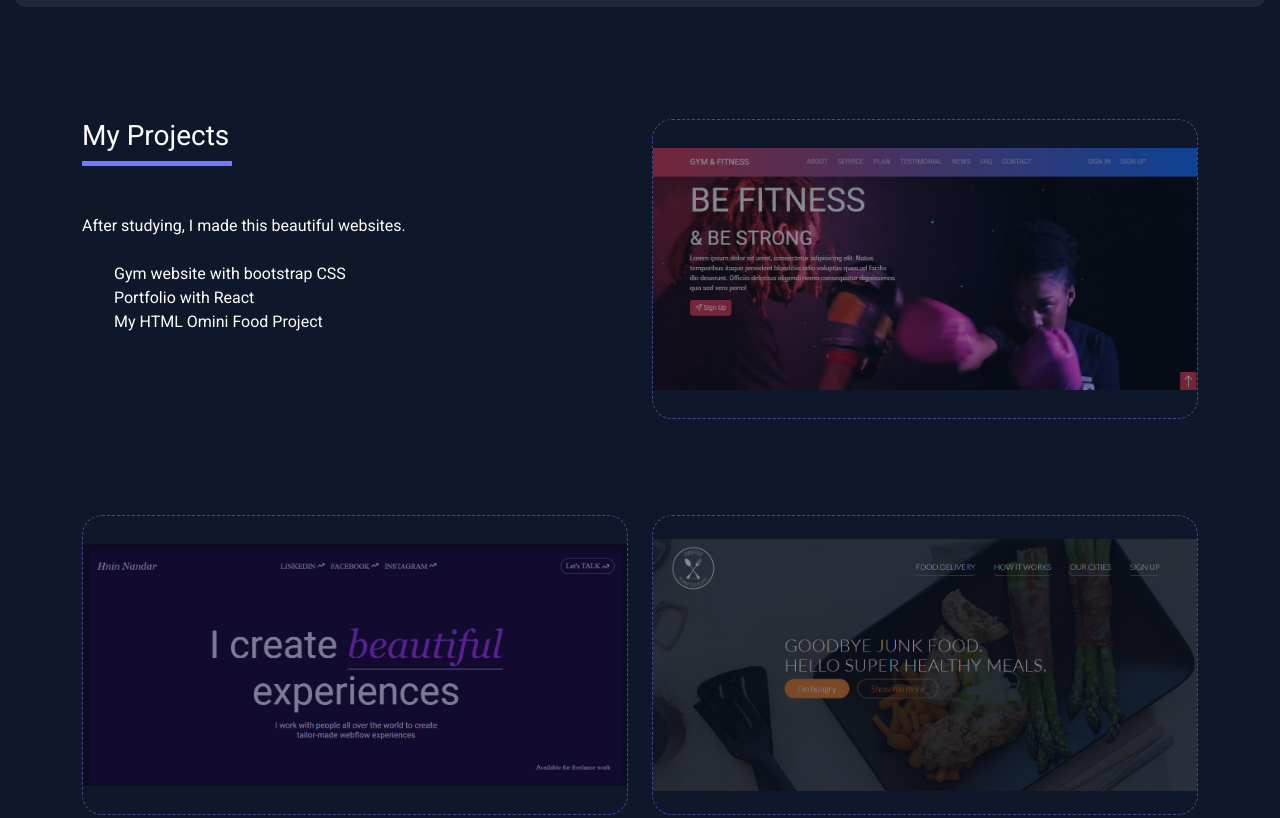
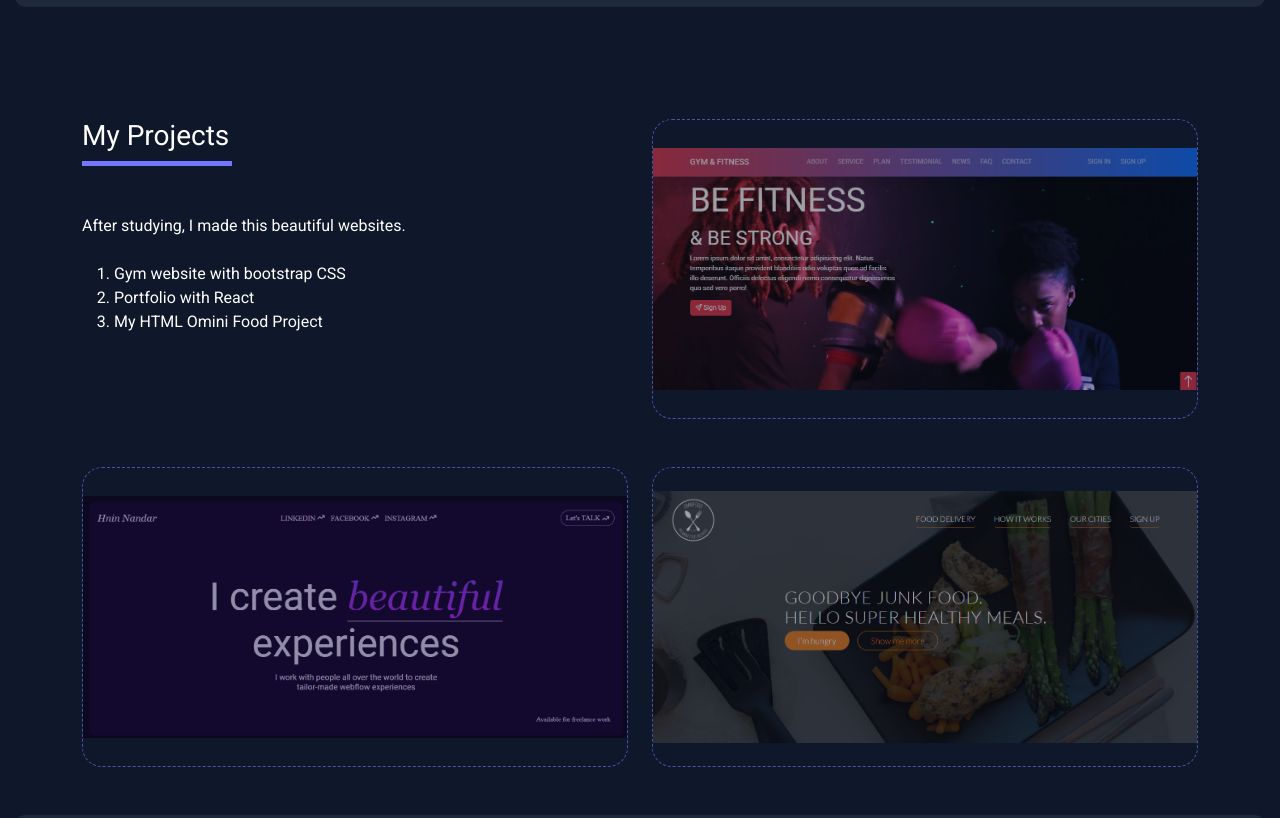
Before and after one commit to Hnin-Nandar/portfolio-bootstrap, a plain HTML site: page index.html in a window 1280 px wide. Shown: the part 1515-2333 px from the top of the page. Drawn offline with nearby package versions, Linux system fonts and the light colour scheme.

Commit message:
fourth commit

```diff
--- a/index.html
+++ b/index.html
@@ -2,7 +2,10 @@
 <html lang="en">
 	<head>
 		<meta charset="UTF-8" />
-		<meta name="viewport" content="width=device-width, initial-scale=1.0" />
+		<meta
+			name="viewport"
+			content="width=device-width, initial-scale=1.0, maximum-scale= 1.0, user-scalable=no"
+		/>
 		<title>Portfolio</title>
 		<!-- Google Fonts -->
 		<link rel="preconnect" href="https://fonts.googleapis.com" />
@@ -235,10 +238,7 @@
 						</div>
 					</div>
 					<div class="row">
-						<div
-							class="col-md-6 my-4 my-lg-5"
-							data-aos="fade-right"
-						>
+						<div class="col-md-6 mb-lg-5" data-aos="fade-right">
 							<a
 								href="https://hnin-nandar.github.io/portfolio-/"
 								rel="noopener noreferrer"
@@ -249,7 +249,7 @@
 									alt="Portfolio"
 							/></a>
 						</div>
-						<div class="col-md-6 my-4 my-lg-5" data-aos="fade-left">
+						<div class="col-md-6 mb-lg-5" data-aos="fade-left">
 							<a
 								href=" https://hnin-nandar.github.io/my-html-project/"
 								target="_blank"
--- a/style.css
+++ b/style.css
@@ -3,7 +3,7 @@
 * {
     font-family: "Roboto", serif;
     color: var(--fourth-color);
-    overflow-x: hidden;
+
 
 }
 
@@ -12,6 +12,10 @@
    --second-color: #1E293B;
    --third-color: #7477FF;
    --fourth-color: #fff;
+}
+
+body {
+    overflow-x: hidden;
 }
 
 
@@ -134,12 +138,15 @@
     border-radius: 20px;
     border: 1px dashed var(--third-color);
     overflow: hidden;
-    opacity: 0.5;
+    opacity: 0.6;
 
 }
 
 #project img:hover {
+    transform: scale(1.05);
+    transition: 0.5s;
     opacity: 1;
+
 }
 
 .heading-line-3 {
```
